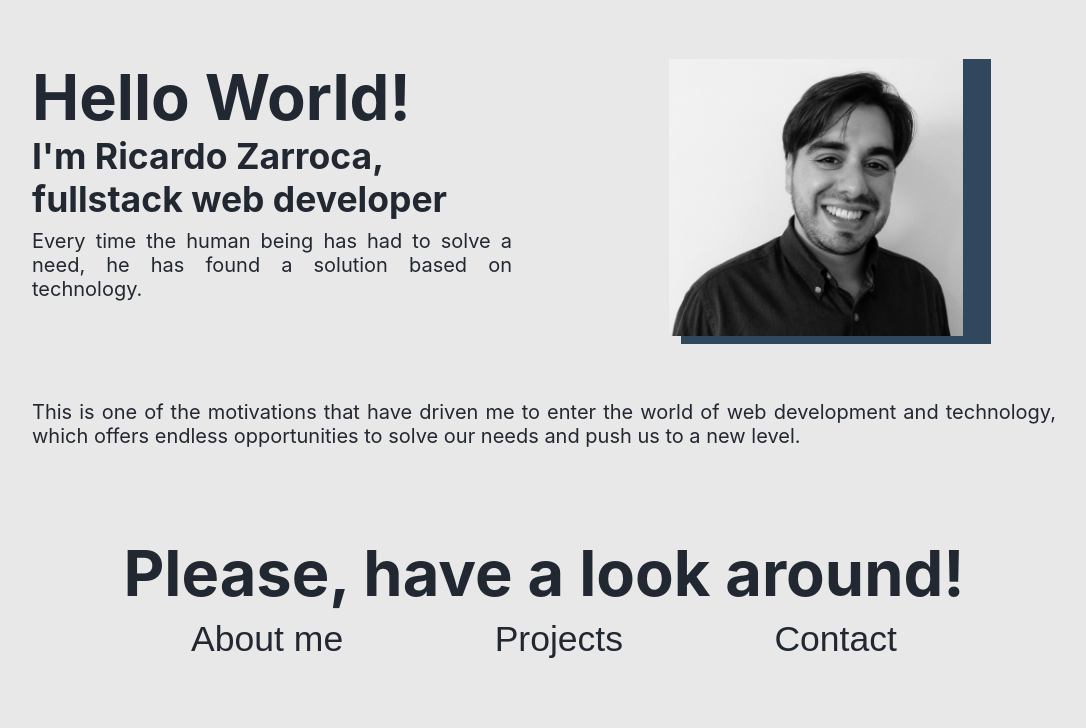
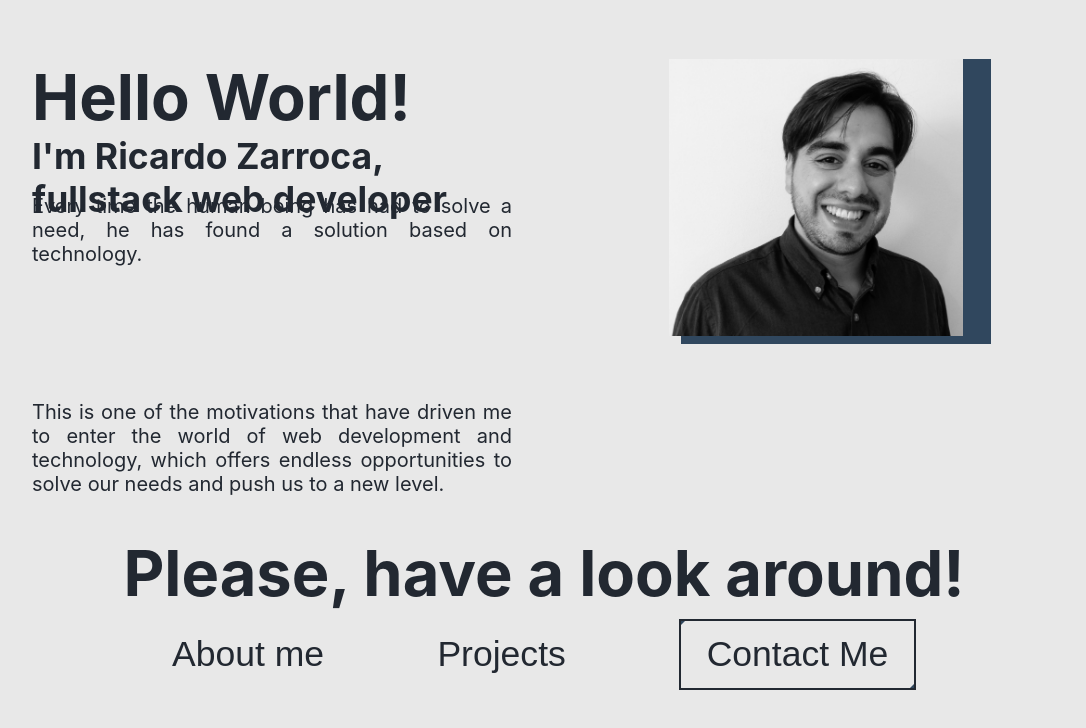
Before and after one commit to rzarroca/portfolio, a React (Create React App) app: page / in a window 1280 px wide. Shown: the top 728 px of the page, without its empty margins (96-1182 px from the left). Built offline with nearby package versions, Linux system fonts and the light colour scheme.

Commit message:
Page LandingPage: Button added

```diff
--- a/src/App.js
+++ b/src/App.js
@@ -1,9 +1,9 @@
-import { LadingPage } from 'pages/landingPage/Ladingpage'
+import { Landing } from 'pages/landing/Landing'
 
 export function App () {
   return (
     <main>
-      <LadingPage />
+      <Landing />
     </main>
   )
 }
--- a/src/components/Summary/summary.css
+++ b/src/components/Summary/summary.css
@@ -36,11 +36,11 @@
     }
   }
 
-.p1 {
+.summary p1 {
     grid-area: text;
     align-self: center;
 }
 
-.p2 {
+.summary p2 {
     grid-area: text2;
 }
--- a/src/pages/landingPage/Ladingpage.js
+++ b/src/pages/landing/Landing.js
@@ -1,12 +1,13 @@
-import './landingPage.css'
+import './landing.css'
 import { FullPage } from 'components/FullPage/FullPage'
 import { Summary } from 'components/Summary/Summary'
 import { Link } from 'components/Link/Link'
+import { Button } from 'components/Button/Button'
 
-export function LadingPage () {
+export function Landing () {
   return (
     <FullPage background='clear'>
-      <div className='landingPage'>
+      <div className='landing'>
         <Summary />
         <article className='pagesLinks'>
           <header className='pagesLinks-header'>
@@ -16,7 +17,7 @@ export function LadingPage () {
             <ul className='pagesLinks-links'>
               <li><Link>About me</Link></li>
               <li><Link>Projects</Link></li>
-              <li><Link>Contact</Link></li>
+              <li><Button>Contact Me</Button></li>
             </ul>
           </nav>
         </article>
--- a/src/pages/landingPage/landingPage.css
+++ b/src/pages/landing/landing.css
@@ -1,4 +1,4 @@
-.landingPage {
+.landing {
     max-width: 100%;
     max-height: 100%;
     grid-area: 2/2/3/3;
@@ -29,6 +29,7 @@
 .pagesLinks-links {
     display: flex;
     justify-content: space-around;
+    align-items: center;
     list-style-type: none;
     gap: 2vh;
 
```
